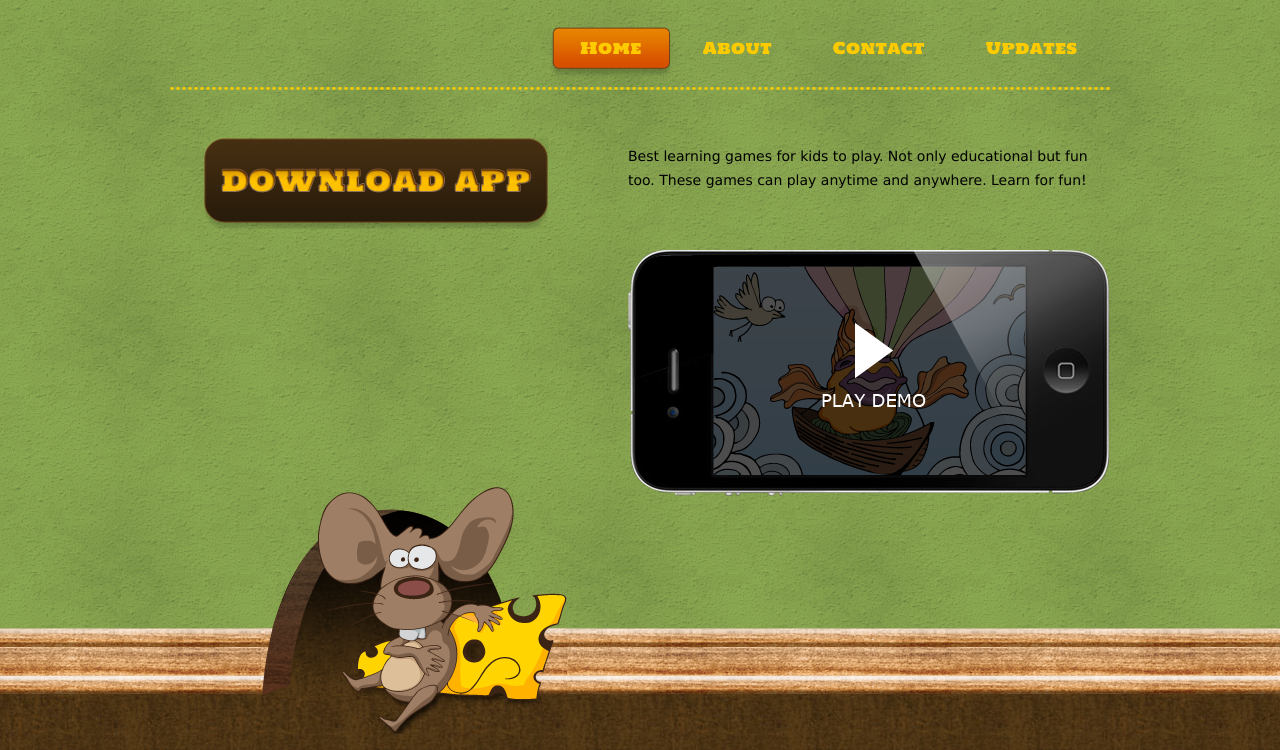
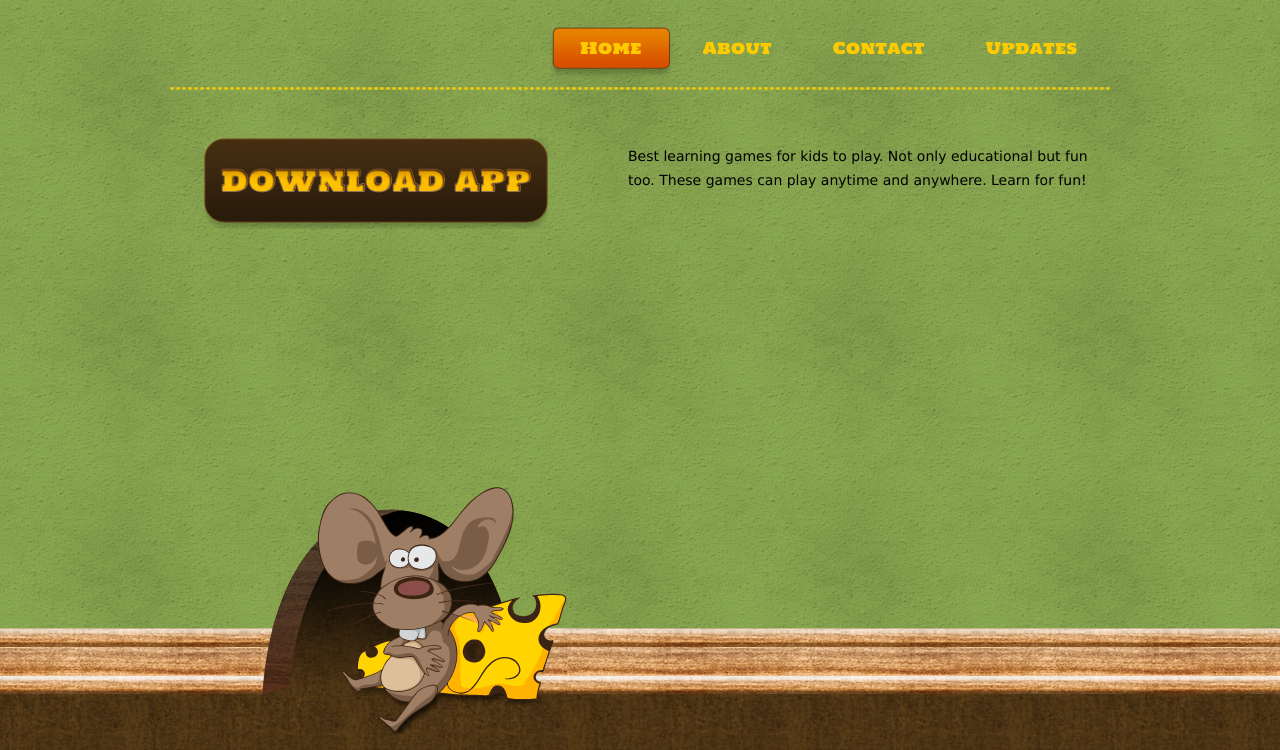
Before and after one commit to Sorsogon-State-University-Bulan-Campus/bsit-2-2-2022-grp-7-casim-et-al, a plain HTML site: page index.html in a window 1280 px wide. Shown: the top 750 px of the page. Drawn offline with Linux system fonts and the light colour scheme.

Commit message:
Update index.html

```diff
--- a/index.html
+++ b/index.html
@@ -30,7 +30,7 @@
 				<p>
 				   Best learning games for kids to play. Not only educational but fun too. These games can play anytime and anywhere. Learn for fun!
 				</p>
-				<img src="images/iphone.png" alt="">
+				<https://www.educationworld.com/a_lesson/learninggame/images/learning_games.gif alt-"">
 			</div>
 		</div>
 	</div>
```
